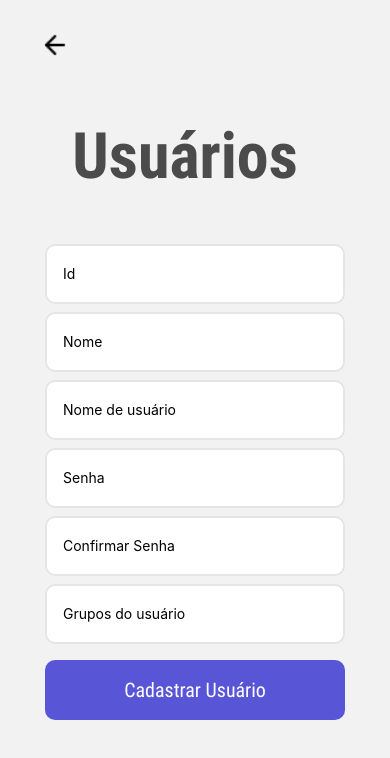
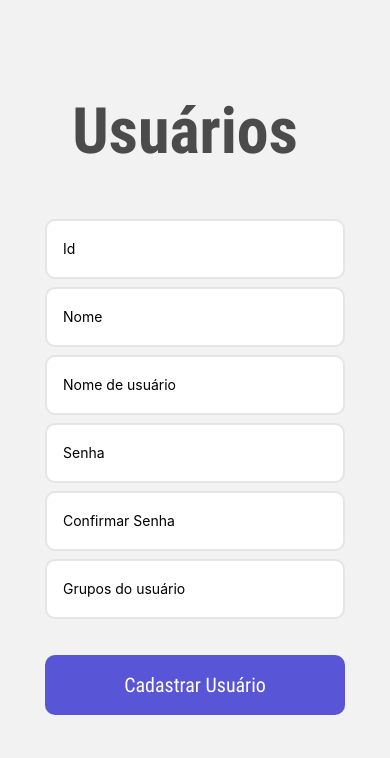
Before and after one commit to naruto112/projeto-senac-mobile, a React Native app: screen /Users in a window 390 px wide. Shown: the top 758 px of the page. Built offline with nearby package versions, Linux system fonts and the light colour scheme.

Commit message:
arrow left go back()

```diff
--- a/src/pages/Customers/index.js
+++ b/src/pages/Customers/index.js
@@ -59,7 +59,7 @@ const Customers = ({ navigation }) => {
 
   return (
     <SafeAreaView style={{ flex: 1 }}>
-      <View>
+      {/* <View>
         <TouchableOpacity onPress={() => navigation.goBack()}>
           <Image
             source={ArrowLeft}
@@ -72,8 +72,8 @@ const Customers = ({ navigation }) => {
             }}
           />
         </TouchableOpacity>
-      </View>
-      <Container>
+      </View> */}
+      <Container style={{ marginTop: -20, marginBottom: 40 }}>
         <ViewTitle style={{ marginBottom: 0 }}>
           <Title>Clientes</Title>
         </ViewTitle>
@@ -89,7 +89,7 @@ const Customers = ({ navigation }) => {
           <InputText name="CEP" onChangeText={setCustomerZipCode} />
           <InputText name="Telefone" onChangeText={setCustomerPhoneNumber} />
         </ScrollView>
-        <View style={{ height: 110 }}>
+        <View style={{ height: 110, marginTop: 20 }}>
           <ButtonNative text={btnCadastrar} onPress={handle} />
         </View>
       </Container>
--- a/src/pages/Products/index.js
+++ b/src/pages/Products/index.js
@@ -48,7 +48,7 @@ const Products = ({ navigation }) => {
 
   return (
     <SafeAreaView style={{ flex: 1 }}>
-      <View>
+      {/* <View>
         <TouchableOpacity onPress={() => navigation.goBack()}>
           <Image
             source={ArrowLeft}
@@ -56,13 +56,11 @@ const Products = ({ navigation }) => {
               width: 30,
               height: 30,
               marginLeft: 40,
-              marginTop: 30,
-              marginBottom: 50,
             }}
           />
         </TouchableOpacity>
-      </View>
-      <Container>
+      </View> */}
+      <Container style={{ marginTop: 80 }}>
         <ViewTitle>
           <Title>Produtos</Title>
           <InputText name="Id" editable="false" />
--- a/src/pages/Users/index.js
+++ b/src/pages/Users/index.js
@@ -49,21 +49,7 @@ const Users = ({ navigation }) => {
 
   return (
     <SafeAreaView style={{ flex: 1 }}>
-      <View>
-        <TouchableOpacity onPress={() => navigation.goBack()}>
-          <Image
-            source={ArrowLeft}
-            style={{
-              width: 30,
-              height: 30,
-              marginLeft: 40,
-              marginTop: 30,
-              marginBottom: 50,
-            }}
-          />
-        </TouchableOpacity>
-      </View>
-      <Container>
+      <Container style={{ marginTop: 80 }}>
         <ViewTitle>
           <Title>Usuários</Title>
           <InputText name="Id" />
@@ -76,7 +62,9 @@ const Users = ({ navigation }) => {
           <InputText name="Senha" onChangeText={setUserPassword} />
           <InputText name="Confirmar Senha" onChangeText={setPasswordConfirm} />
           <InputText name="Grupos do usuário" onChangeText={setUserRoles} />
-          <ButtonNative text={btnCadastrar} onPress={handle} />
+          <View style={{ marginTop: 20 }}>
+            <ButtonNative text={btnCadastrar} onPress={handle} />
+          </View>
         </ViewTitle>
       </Container>
     </SafeAreaView>
```
